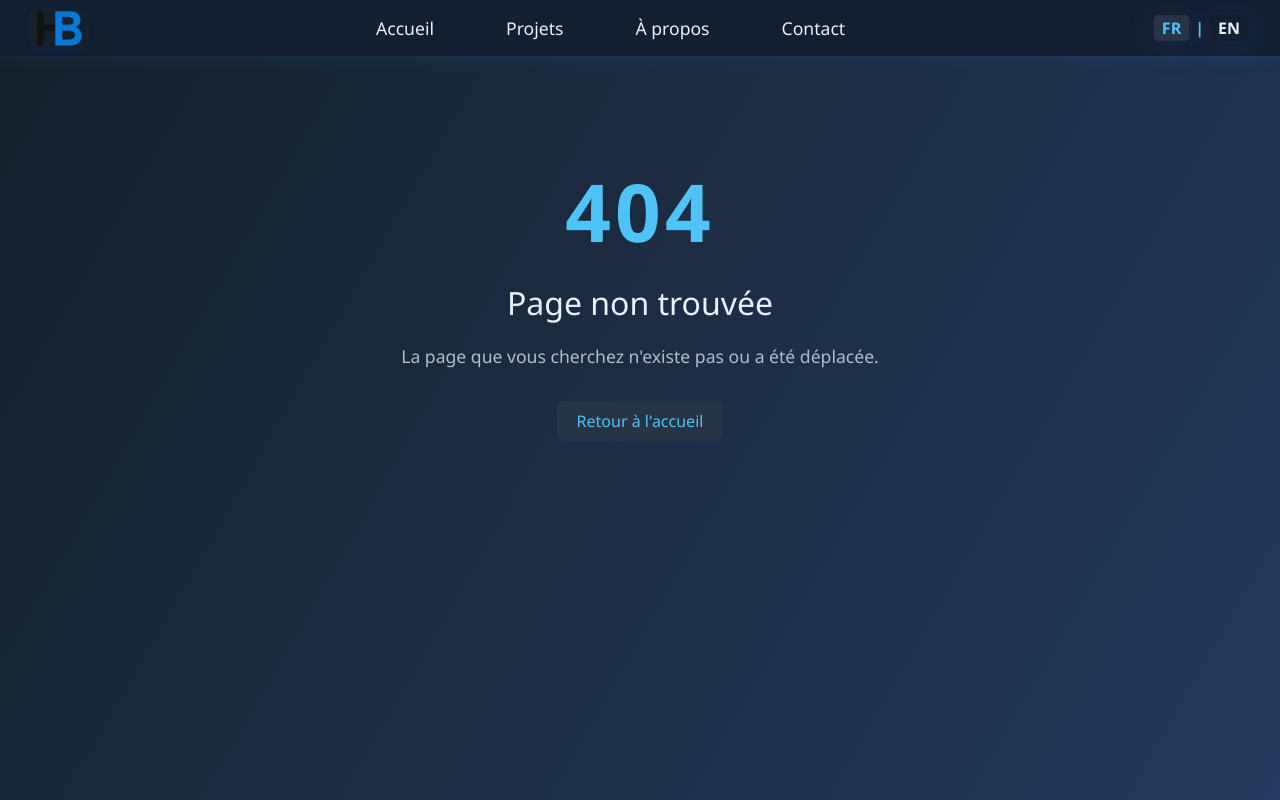
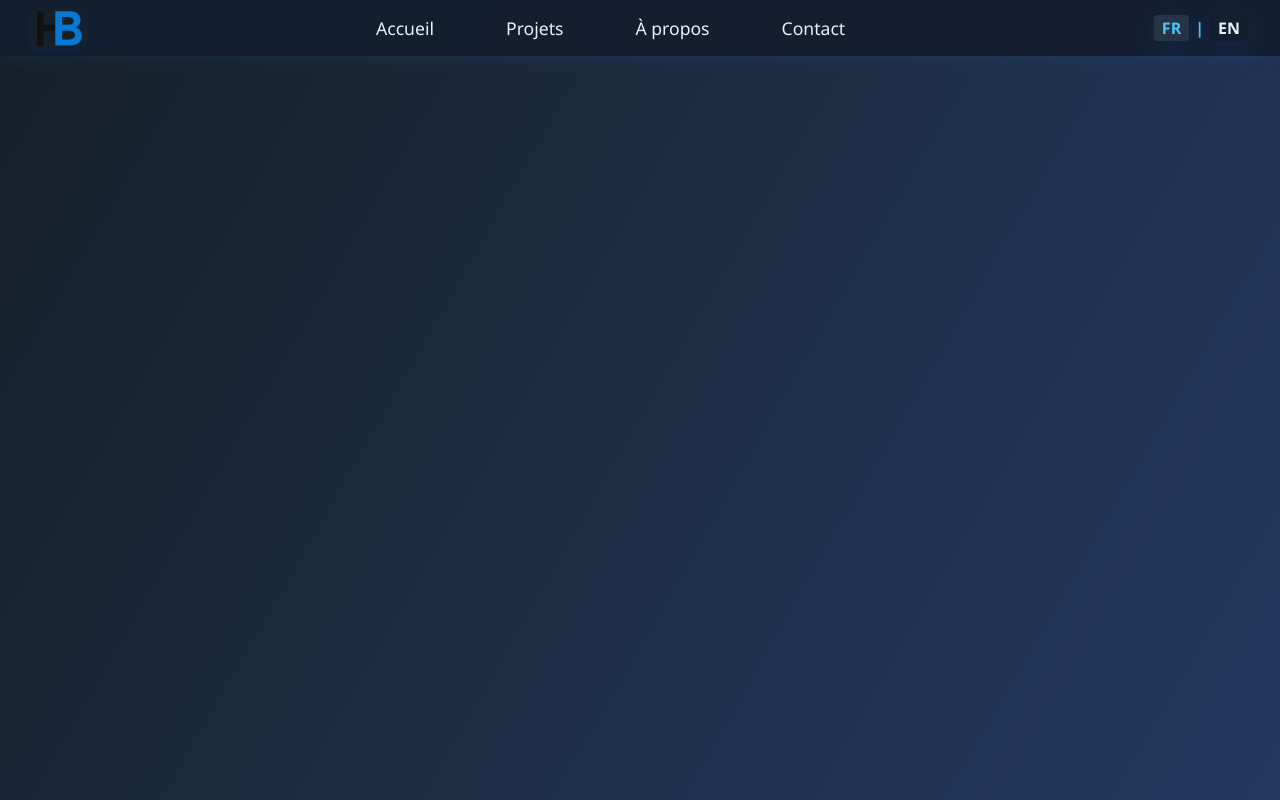
Before and after one commit to Bagass0/Portfolio, a React (Vite) app in the folder Frontend/: page /skills in a window 1280 px wide. Before the commit this address had no page. Built offline with nearby package versions, Linux system fonts and the light colour scheme.

Commit message:
Update App.jsx

```diff
--- a/Frontend/src/App.jsx
+++ b/Frontend/src/App.jsx
@@ -6,7 +6,7 @@ import Home from './pages/Home';
 import Projects from './pages/Projects';
 import About from './pages/About';
 // import Contact from './pages/Contact';
-import NotFound from './pages/NotFound';
+// import NotFound from './pages/NotFound';
 
 function App() {
   return (
@@ -17,7 +17,7 @@ function App() {
         <Route path="/projects" element={<Projects />} />
         <Route path="/about" element={<About />} />
         {/* <Route path="/contact" element={<Contact />} /> */}
-        <Route path="*" element={<NotFound />} />
+        {/* <Route path="*" element={<NotFound />} /> */}
       </Routes>
       {/* <Footer /> */}
     </div>
```
